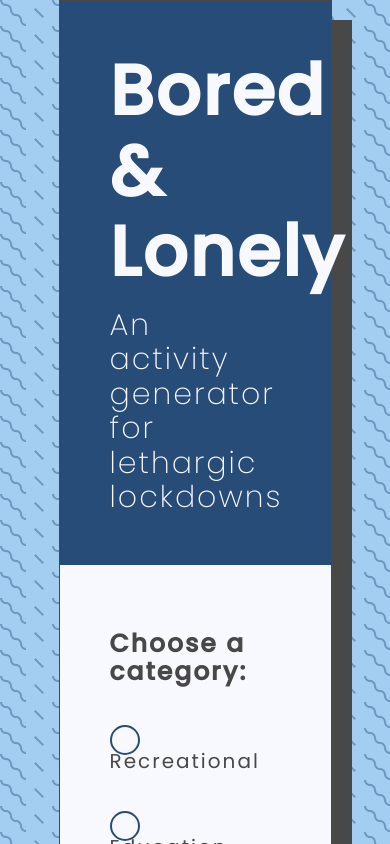
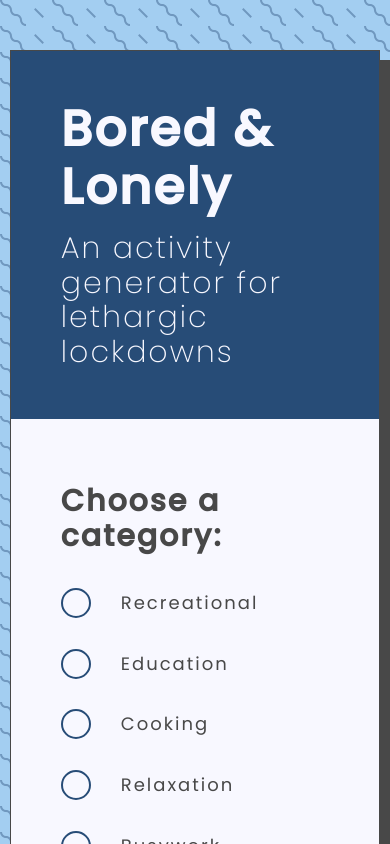
Before and after one commit to nate-kelly/bored-and-lonely, a React (Create React App) app: page / in a window 390 px wide. Shown: the top 844 px of the page. Built offline with nearby package versions, Linux system fonts and the light colour scheme; no server answers; the database is empty.

Commit message:
added media queries

```diff
--- a/src/App.js
+++ b/src/App.js
@@ -8,7 +8,7 @@ import firebase from './firebase.js';
 import { useState, useEffect } from 'react';
 
 function App() {
-  // State to store/update activity, type and todo variables with API and form values
+  // Initialize state
   const [ activity, setActivity ] = useState('');
   const [ type, setType ] = useState('');
   const [ todo, setTodo ] = useState([]);
@@ -43,13 +43,13 @@ function App() {
     dbRef.push(activity);
   }
 
+  // Remove saved activity from to-do list and database
   const removeTask = (taskId) => {
     const dbRef = firebase.database().ref();
     dbRef.child(taskId).remove();
   }
 
   // Capture change in database and display on page
-    // Listening to a change and converting to array and updating state (useEffect only runs on page load)
   useEffect(() => {
     const dbRef = firebase.database().ref();
     // Event listener that fires on change in database
--- a/src/styles.css
+++ b/src/styles.css
@@ -19,7 +19,7 @@ html {
 body {
   margin: 0;
   font-family: 'Poppins', sans-serif;
-  font-size: 2rem;
+  font-size: 1.8rem;
   letter-spacing: 0.2rem;
   color: #484848;
   background-color: #a3cef1;
@@ -41,6 +41,7 @@ body {
 
 .contentBox {
   background: ghostwhite;
+  margin: 5rem 0;
   box-shadow: 2rem 2rem #484848;
   border: 1px solid #484848;
 }
@@ -114,7 +115,7 @@ label::before {
   position: absolute;
   border-radius: 50%;
   left: 0;
-  top: -0.2rem;
+  top: -0.5rem;
 }
 
 label::after {
@@ -124,7 +125,7 @@ label::after {
 	border-radius: 50%;
 	position: absolute;
 	left: 0.5rem;
-	top: 0.3rem;
+	top: 0;
 	transition: opacity 0.2s ease-in-out;
 }
 
@@ -224,3 +225,53 @@ footer a:focus {
   color: black;
   text-decoration: underline;
 }
+
+/* Media Queries */
+
+@media (max-width: 940px) {
+  .wrapper {
+    width: 85%;
+  }
+}
+
+@media (max-width: 768px) {
+  .wrapper {
+    width: 90%;
+  }
+  .contentBox {
+    box-shadow: 1.5rem 1.5rem;
+  }
+}
+
+@media (max-width: 480px) {
+  .wrapper {
+    width: 95%;
+  }
+  .contentBox {
+    box-shadow: 1rem 1rem;
+  }
+  h1 {
+    font-size: 5rem;
+  }
+  h2,
+  h3 {
+    font-size: 3rem;
+  }
+}
+
+@media (max-width: 320px) {
+  .wrapper {
+    width: 100%;
+  }
+  .contentBox {
+    box-shadow: none;
+    margin: 0;
+  }
+  h1 {
+    font-size: 4rem;
+  }
+  h2,
+  h3 {
+    font-size: 2rem;
+  }
+}
```
